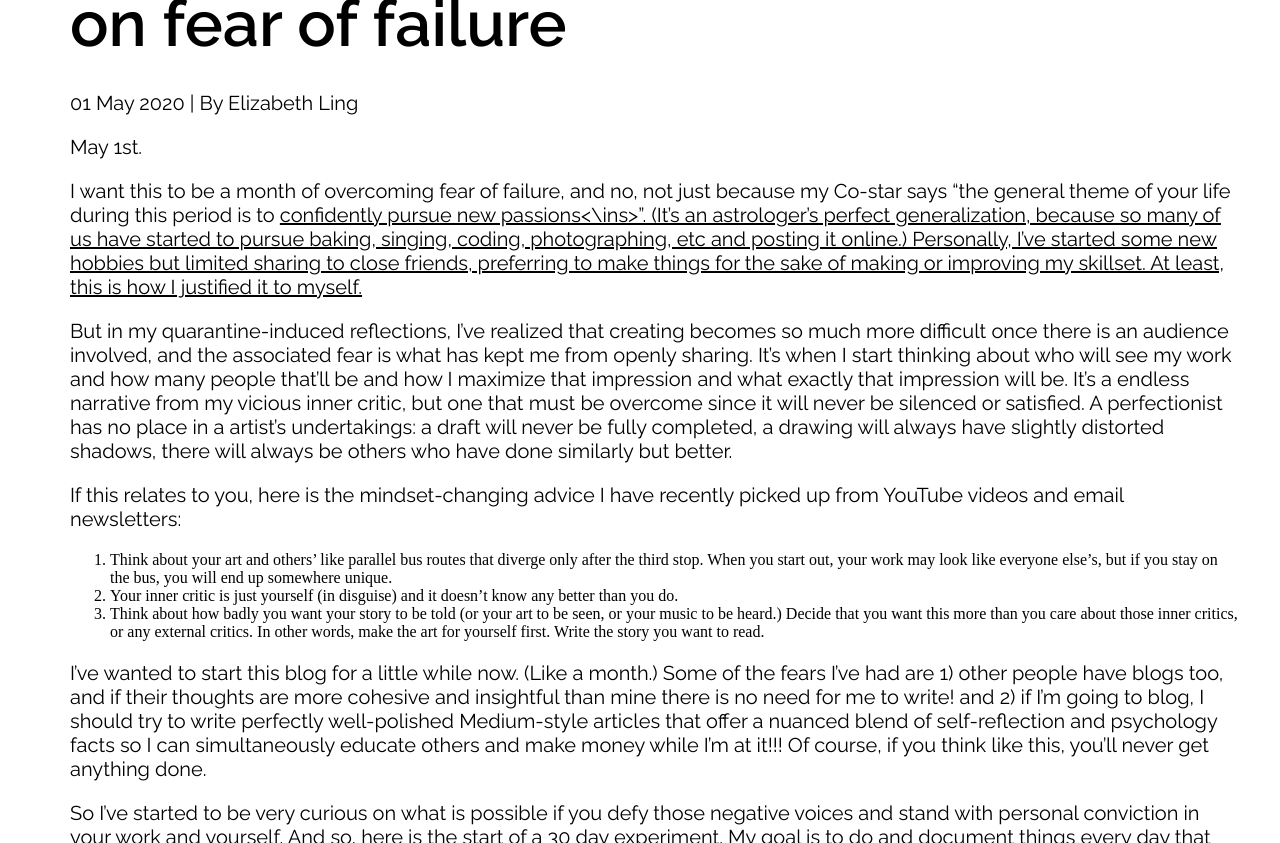
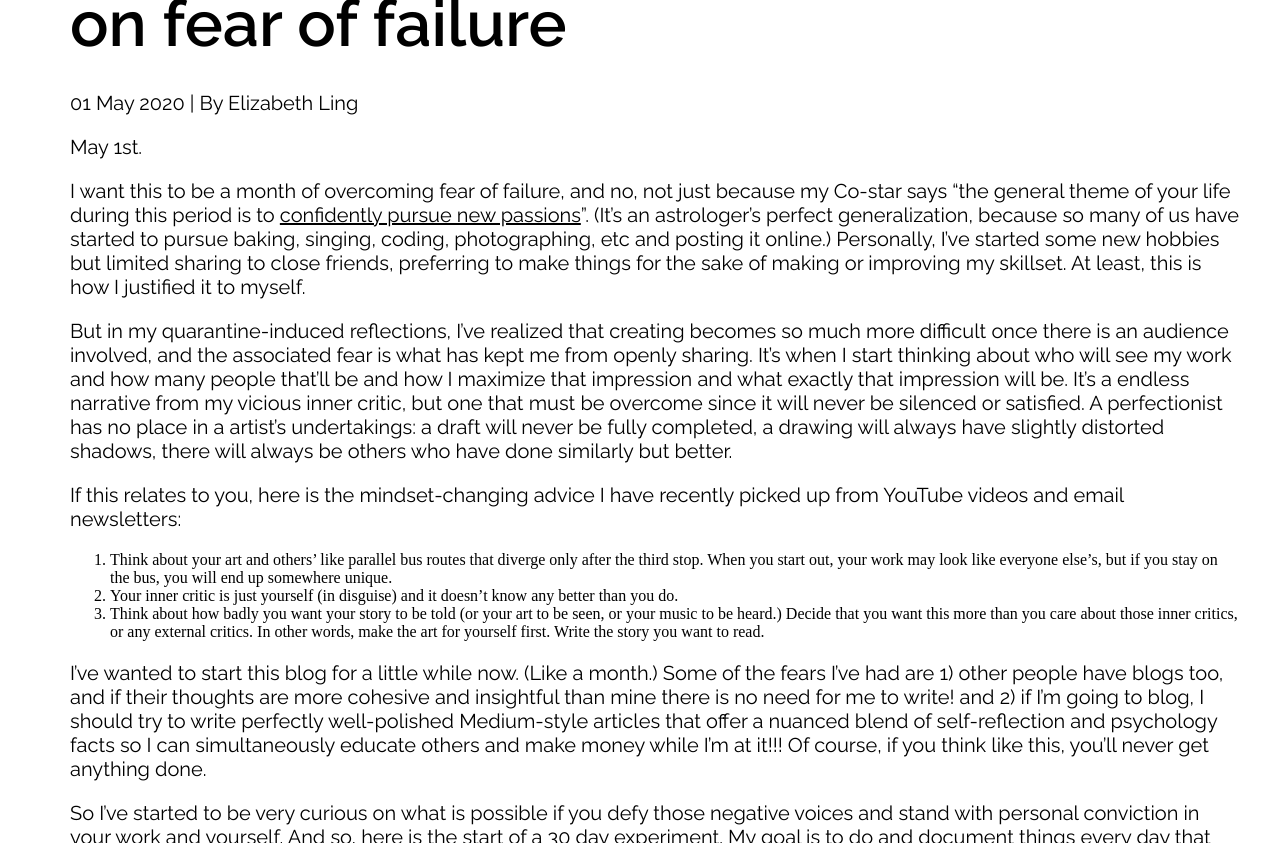
Before and after one commit to lingelizabeth/lingelizabeth.github.io, a Jekyll site: the page built from _posts/2020-05-01-overcoming-fear.md, in a window 1280 px wide and 900 px high, scrolled down 897 px, cut to the strip 57-900 px from the top of the window. Built offline with Jekyll 4.4.1, drawn with Linux system fonts in a browser that asks for light colours; nearby versions of some CDN libraries; library files that are not in the unit come from our copies; comment, search, counter and statistics services are not loaded.

Commit message:
Update 2020-05-01-overcoming-fear.md

```diff
--- a/_posts/2020-05-01-overcoming-fear.md
+++ b/_posts/2020-05-01-overcoming-fear.md
@@ -6,7 +6,7 @@ related_image: /images/alice-donovan-rouse.jpg
 ---
 May 1st.
 
-I want this to be a month of overcoming fear of failure, and no, not just because my Co-star says “the general theme of your life during this period is to <ins>confidently pursue new passions<\ins>”. (It’s an astrologer’s perfect generalization, because so many of us have started to pursue baking, singing, coding, photographing, etc and posting it online.) Personally, I’ve started some new hobbies but limited sharing to close friends, preferring to make things for the sake of making or improving my skillset. At least, this is how I justified it to myself.
+I want this to be a month of overcoming fear of failure, and no, not just because my Co-star says “the general theme of your life during this period is to <ins>confidently pursue new passions</ins>”. (It’s an astrologer’s perfect generalization, because so many of us have started to pursue baking, singing, coding, photographing, etc and posting it online.) Personally, I’ve started some new hobbies but limited sharing to close friends, preferring to make things for the sake of making or improving my skillset. At least, this is how I justified it to myself.
 
 But in my quarantine-induced reflections, I’ve realized that creating becomes so much more difficult once there is an audience involved, and the associated fear is what has kept me from openly sharing. It’s when I start thinking about who will see my work and how many people that’ll be and how I maximize that impression and what exactly that impression will be. It’s a endless narrative from my vicious inner critic, but one that must be overcome since it will never be silenced or satisfied. A perfectionist has no place in a artist’s undertakings: a draft will never be fully completed, a drawing will always have slightly distorted shadows, there will always be others who have done similarly but better.
 
```
